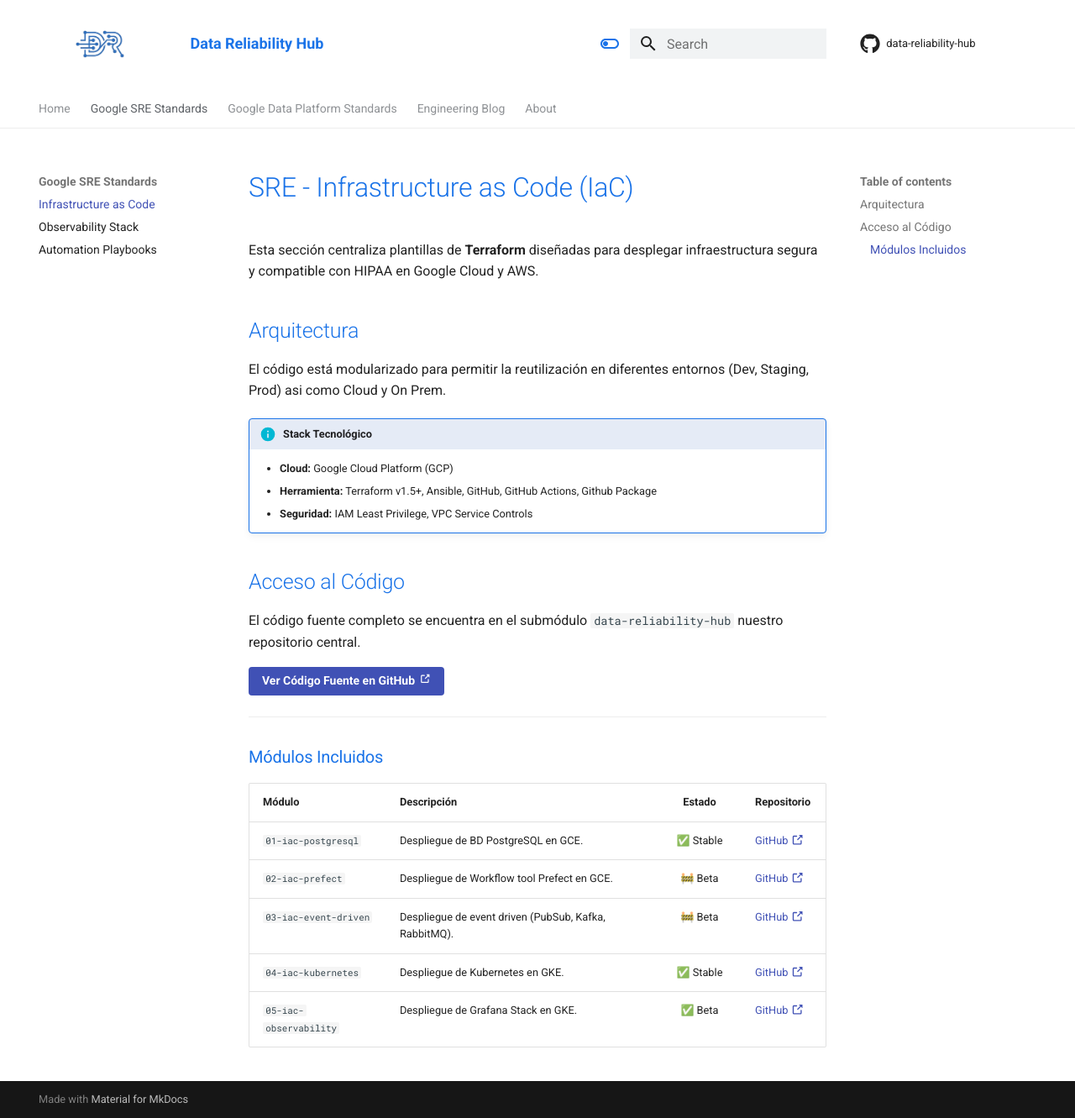
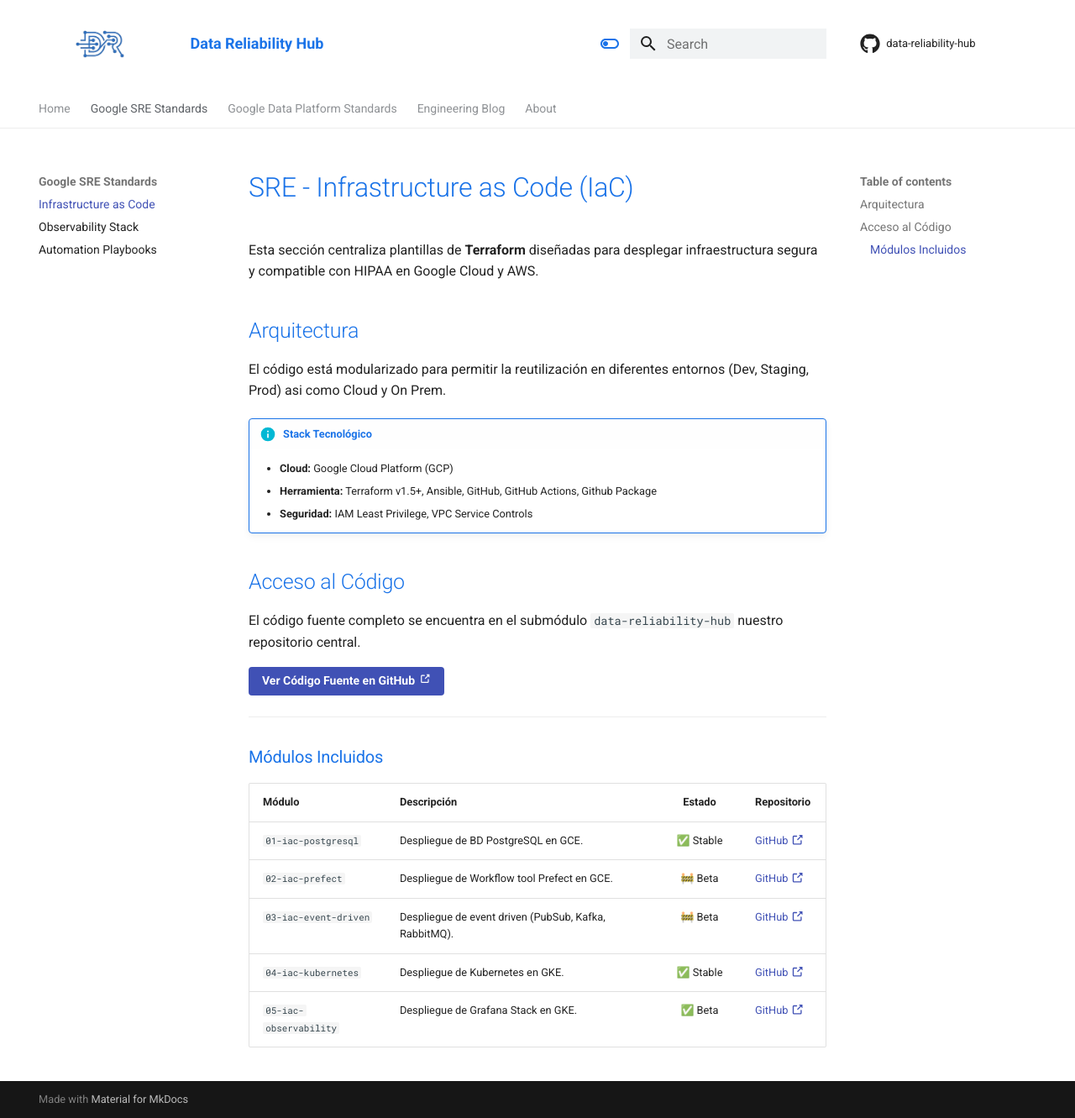
Before and after one commit to mcatalangt/data-reliability-hub, an MkDocs documentation site: the page built from docs/modules/sre/iac.md, in a window 1280 px wide and 1331 px high. Shown: the whole window at 84% size. Built offline with MkDocs 1.6.1 and Material for MkDocs 9.7.7, drawn with Linux system fonts in a browser that asks for light colours; comment, search, counter and statistics services are not loaded.

```diff
--- a/docs/stylesheets/extra.css
+++ b/docs/stylesheets/extra.css
@@ -75,13 +75,14 @@
 /* Ajuste específico para el icono dentro del botón (para que no quede grande) */
 .md-button .twemoji {
     height: 0.9em !important;
+    color-background: #1a73e8 !important;
 }
 
 
 .md-typeset .admonition.info > .admonition-title {
     /* Esto le pone el mismo color pero muy clarito (10% opacidad) para que se vea elegante */
-    background-color: rgba(7, 66, 162, 0.1) !important;
-
+    background-color: rgba(239, 241, 243, 0.1) !important;
+    color:#1a73e8 !important;
     /* Asegura que el borde del título también coincida */
     border-color: #58e81a !important;
 }
```
